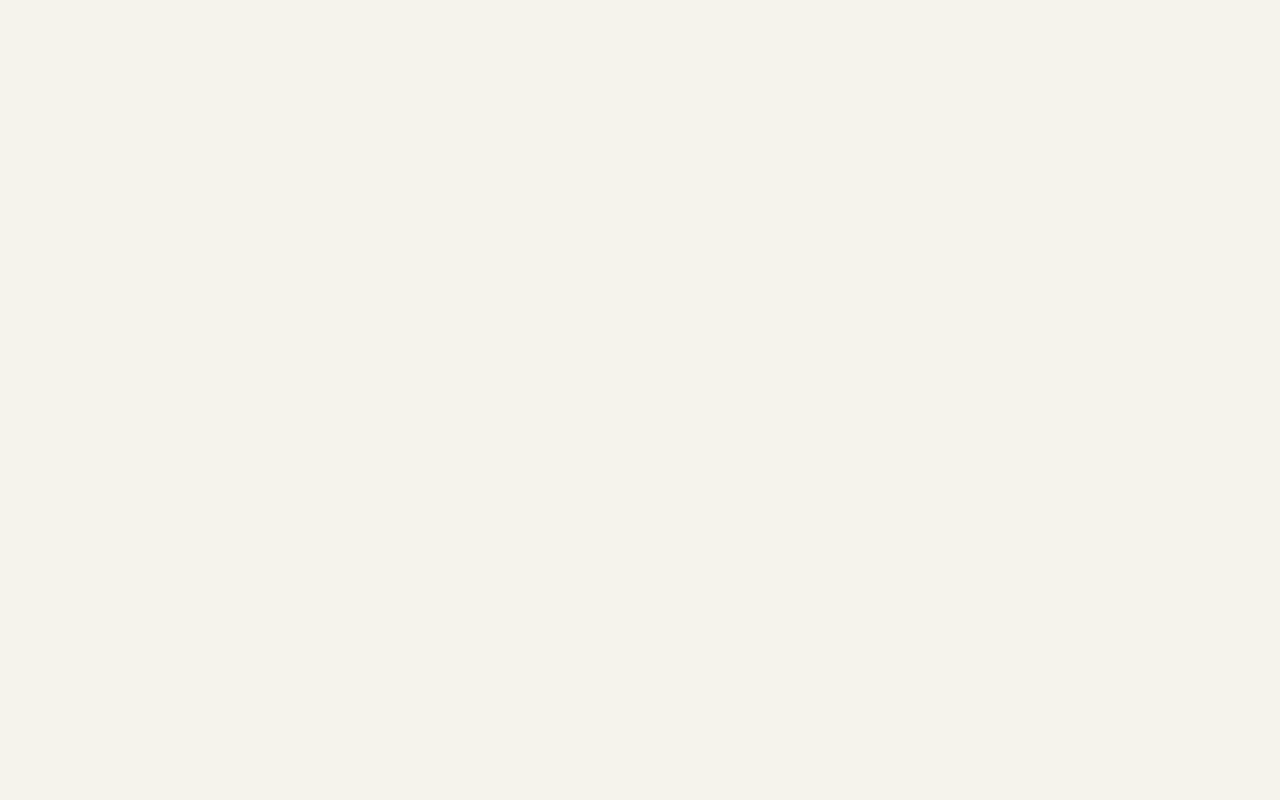
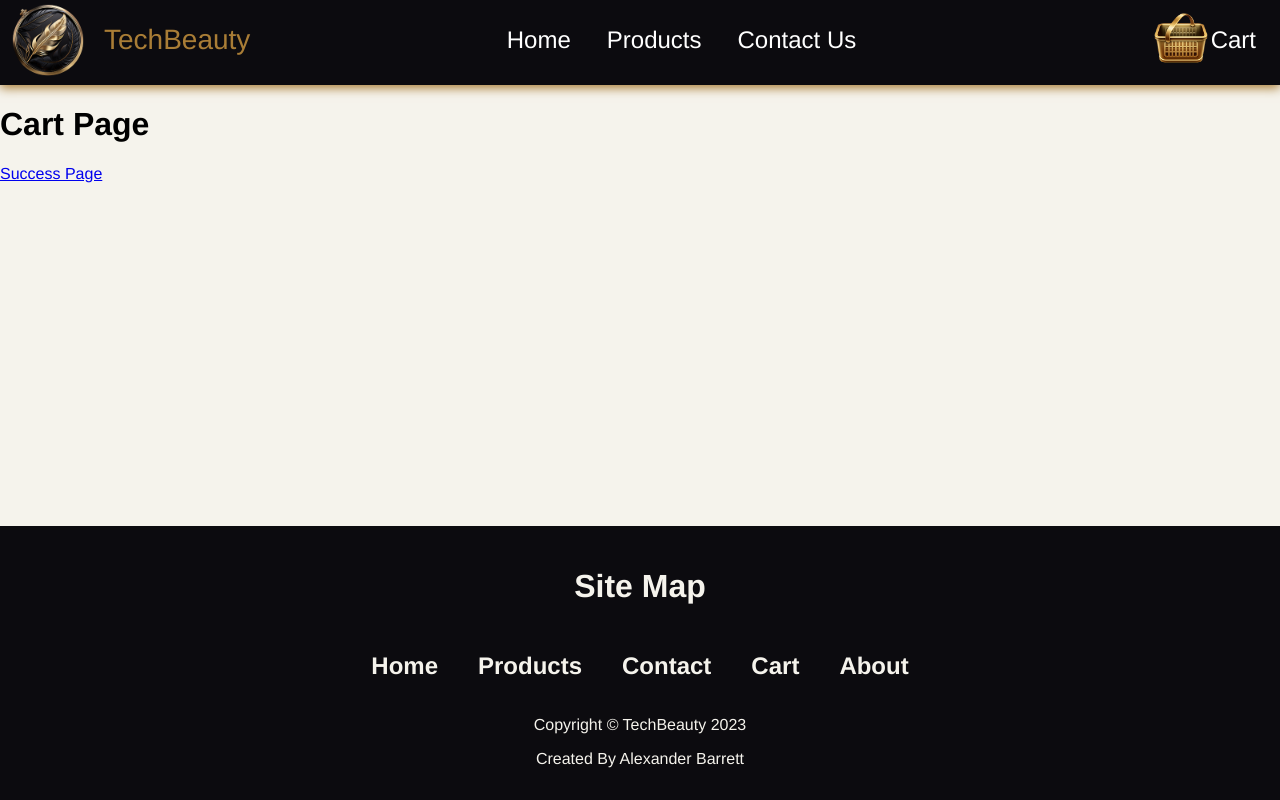
Before and after one commit to Anclagen/Dont-Mess-With-Git-ignore-case, a React (Create React App) app: page /cart in a window 1280 px wide. Before the commit this address had no page. Built offline with nearby package versions, Linux system fonts and the light colour scheme.

Commit message:
Added basic pages and routes

```diff
--- a/src/App.js
+++ b/src/App.js
@@ -1,9 +1,8 @@
 import React from "react";
 import { BrowserRouter, Routes, Route } from "react-router-dom";
 import { Layout } from "./components/layout";
-import { Home } from "./pages";
 import GlobalStyle from "./context/themes";
-//import { Home, ProductPage, CartPage, SuccessPage, ContactPage, NotFound, AboutPage } from "./pages";
+import { Home, ProductPage, CartPage, SuccessPage, ContactPage, NotFound } from "./pages";
 
 function App() {
   return (
@@ -12,28 +11,15 @@ function App() {
       <Routes>
         <Route path="/" element={<Layout />}>
           <Route index element={<Home />} />
+          <Route path="product/:id" element={<ProductPage />} />
+          <Route path="cart" element={<CartPage />} />
+          <Route path="success" element={<SuccessPage />} />
+          <Route path="contact" element={<ContactPage />} />
+          <Route path="*" element={<NotFound />} />
         </Route>
       </Routes>
     </BrowserRouter>
   );
 }
 
-// function App() {
-//   return (
-//     <BrowserRouter>
-//       <Routes>
-//         <Route path="/" element={<Layout />}>
-//           <Route index element={<Home />} />
-//           <Route path="product/:id" element={<ProductPage />} />
-//           <Route path="cart" element={<CartPage />} />
-//           <Route path="cart/success" element={<SuccessPage />} />
-//           <Route path="contact" element={<ContactPage />} />
-//           <Route path="about" element={<AboutPage />} />
-//           <Route path="*" element={<NotFound />} />
-//         </Route>
-//       </Routes>
-//     </BrowserRouter>
-//   );
-// }
-
 export default App;
--- a/src/context/themes.jsx
+++ b/src/context/themes.jsx
@@ -19,11 +19,12 @@ const GlobalStyle = createGlobalStyle`
     padding: 0;
     font-family: Open-Sans, Helvetica, Sans-Serif;
     background-color: var(--light);
-    @media (min-width: 768px) {
+  }
 
-      /* background:  linear-gradient(0.25turn, grey 0%, white 10%, white 90%, grey); */
-    }
-
+  #root{
+    min-height: 100dvh;
+    display: grid;
+    grid-template-rows: auto 1fr auto;
   }
 `;
 
--- /dev/null
+++ b/src/pages/NotFound/index.jsx
@@ -0,0 +1,12 @@
+import { updateHead } from "../../utilities/updateHead";
+import { Wrapper } from "./styles";
+
+function NotFound(){
+  updateHead("404 - Page Not Found", "This pages doesn't really exist.....")
+  return(
+    <Wrapper>
+      <p>Notfound</p>
+    </Wrapper>
+  )
+}
+export default NotFound
--- /dev/null
+++ b/src/pages/NotFound/styles.jsx
@@ -0,0 +1,6 @@
+import styled from "styled-components";
+
+export const Wrapper = styled.main`
+  margin: 0 auto;
+  padding: 0 1rem;
+`;
--- /dev/null
+++ b/src/pages/cartPage/index.jsx
@@ -0,0 +1,17 @@
+import { Link } from "react-router-dom"
+import { updateHead } from "../../utilities/updateHead"
+
+function CartPage(){
+  updateHead("Your Cart", "Your cart page, showing all items you have added.")
+
+  return(
+    <main>
+      <h1>Cart Page</h1>
+      <div>
+        <Link to="../success">Success Page</Link>
+      </div>
+    </main>
+  )
+}
+
+export default CartPage
--- /dev/null
+++ b/src/pages/contact/index.jsx
@@ -0,0 +1,14 @@
+import { Link } from "react-router-dom"
+import { updateHead } from "../../utilities/updateHead"
+
+function ContactPage(){
+  updateHead("Contact Us", "Contact TechBeauty with your queries, concerns and suggestions.")
+  return(
+    <main>
+      <h1>Contact Page</h1>
+
+    </main>
+  )
+}
+
+export default ContactPage
--- /dev/null
+++ b/src/pages/productPage/index.jsx
@@ -0,0 +1,25 @@
+import { Link, useParams } from "react-router-dom"
+import { baseURL } from "../../utilities/constants";
+import { useAPI } from "../../hooks/API";
+import { updateHead } from "../../utilities/updateHead";
+
+function ProductPage(){
+  let params = useParams();
+  const {data, isLoading, isError} = useAPI((baseURL+ params.id));
+  if(!isLoading){
+    console.log(data)
+    updateHead(data.title, data.description)
+  } else {
+
+  }
+
+
+
+  return(
+    <main>
+      <h1>Product Page</h1>
+    </main>
+  )
+}
+
+export default ProductPage
--- /dev/null
+++ b/src/pages/productPage/styles.jsx
@@ -0,0 +1,6 @@
+import styled from "styled-components";
+
+export const Wrapper = styled.main`
+  margin: 0 auto;
+  padding: 0 1rem;
+`;
--- /dev/null
+++ b/src/pages/successPage/index.jsx
@@ -0,0 +1,17 @@
+import { Link } from "react-router-dom"
+import { updateHead } from "../../utilities/updateHead"
+
+function SuccessPage(){
+  updateHead("Checkout Success", "Your order has been successfully placed")
+
+  return(
+    <main>
+      <h1>Success Page</h1>
+      <div>
+        <Link path="/">Success Page</Link>
+      </div>
+    </main>
+  )
+}
+
+export default SuccessPage
```
Also changed, not shown: src/pages/index.js (+5 -5 lines).
